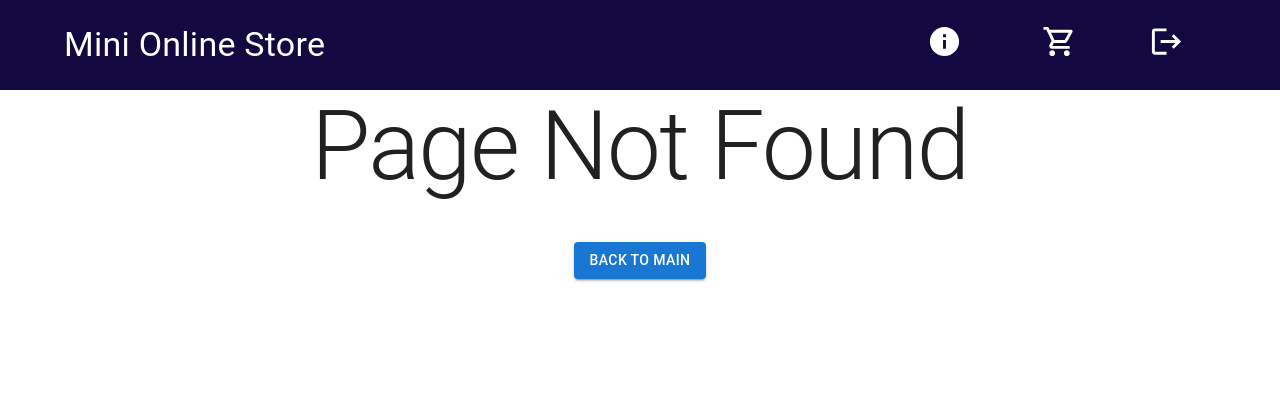
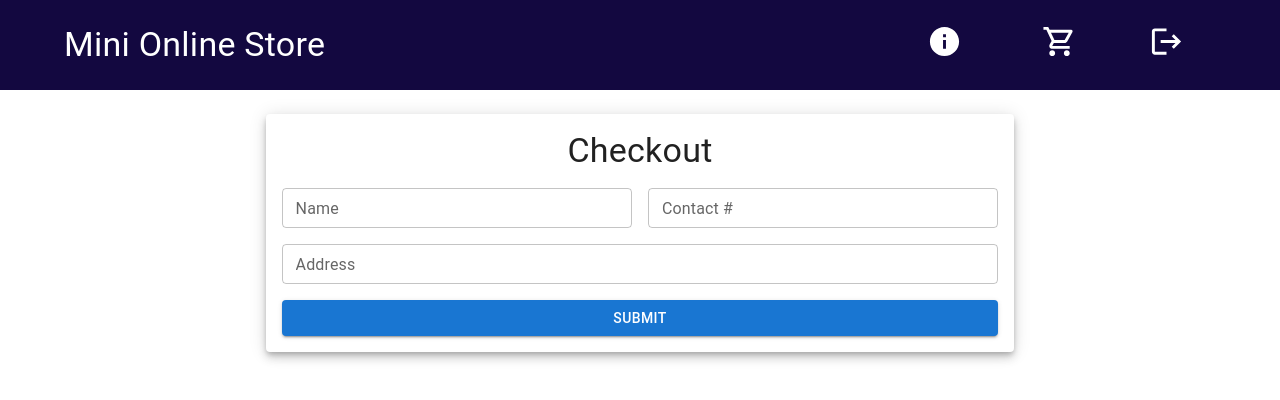
Before and after one commit to cskiller24/Mini-Online-Store, a React (Create React App) app in the folder frontend/: page /checkout in a window 1280 px wide. Before the commit this address had no page. Shown: the top 400 px of the page. Built offline with nearby package versions, Linux system fonts and the light colour scheme.

Commit message:
added user transaction

```diff
--- a/frontend/src/App.js
+++ b/frontend/src/App.js
@@ -16,6 +16,7 @@ import Restock from "./views/admin/Restock";
 import { Products as TestProducts } from "./test/Products";
 import { Carts as TestCarts } from "./test/Carts";
 import { Transactions as TestTransactions } from "./test/Transactions";
+import CheckOut from "./views/CheckOut";
 
 function App() {
   const addToCart = (product) => {
@@ -98,6 +99,11 @@ function App() {
     setTransactions(updateTransaction);
   };
 
+  const addTransaction = (transaction) => {
+    setTransactions([...transactions, transaction]);
+    setCart([]);
+  };
+
   const cancelTransaction = (id) => {
     const updatedTransaction = transactions.map((transaction) =>
       transaction.id === id
@@ -149,6 +155,10 @@ function App() {
             />
           }
         />
+        <Route
+          path="/checkout"
+          element={<CheckOut carts={carts} addTransaction={addTransaction} />}
+        />
         <Route path="*" element={<NotFound />} />
       </Route>
       <Route path="/admin" element={<Admin />}>
--- a/frontend/src/components/Transaction.js
+++ b/frontend/src/components/Transaction.js
@@ -64,6 +64,18 @@ const Transaction = ({ transaction, updateStatus }) => {
         <Typography>{transaction.id}</Typography>
       </AccordionSummary>
       <AccordionDetails>
+        <Box sx={{ display: "flex", justifyContent: "space-between" }}>
+          <Typography>Name:</Typography>
+          <Typography>{transaction.name}</Typography>
+        </Box>
+        <Box sx={{ display: "flex", justifyContent: "space-between" }}>
+          <Typography>Contact #:</Typography>
+          <Typography>{transaction.contact_number}</Typography>
+        </Box>
+        <Box sx={{ display: "flex", justifyContent: "space-between" }}>
+          <Typography>Address:</Typography>
+          <Typography>{transaction.address}</Typography>
+        </Box>
         <TableContainer component={Paper}>
           <Table>
             <TableHead>
--- a/frontend/src/views/Carts.js
+++ b/frontend/src/views/Carts.js
@@ -1,13 +1,17 @@
-import { Typography } from "@mui/material";
+import { Button } from "@mui/material";
 import { Box } from "@mui/system";
+import { Link } from "react-router-dom";
 import Cart from "../components/Cart";
 
 const Carts = ({ carts, total, updateQuantity }) => {
   return (
     <Box>
-      <Typography component="h1" variant="h2" textAlign="center">
-        {total}
-      </Typography>
+      <Link to="/checkout">
+        <Button variant="contained" fullWidth sx={{ mt: 3 }}>
+          CheckOut {total}
+        </Button>
+      </Link>
+      {carts && (
         <Box
           sx={{
             display: "flex",
@@ -19,6 +23,7 @@ const Carts = ({ carts, total, updateQuantity }) => {
             <Cart cart={cart} key={cart.id} updateCart={updateQuantity} />
           ))}
         </Box>
+      )}
     </Box>
   );
 };
--- /dev/null
+++ b/frontend/src/views/CheckOut.js
@@ -0,0 +1,81 @@
+import { Button, Grid, Paper, TextField, Typography } from "@mui/material";
+import { Box } from "@mui/system";
+import { useNavigate } from "react-router";
+import React from "react";
+
+const CheckOut = ({ carts, addTransaction }) => {
+  let navigate = useNavigate();
+  const handleSubmit = (e) => {
+    e.preventDefault();
+    const data = new FormData(e.currentTarget);
+    const transaction = {
+      id: Math.floor(Math.random() * 1000) + 1,
+      name: data.get("name"),
+      contact_number: data.get("contact_number"),
+      address: data.get("address"),
+      status: "Pending",
+      products: [...carts],
+    };
+    addTransaction(transaction);
+    navigate("/");
+  };
+
+  return (
+    <>
+      {carts === [] ||
+      carts === null ||
+      carts === undefined ||
+      carts.length <= 0 ? (
+        <Typography variant="h2" textAlign="center" sx={{ mt: 3 }}>
+          Empty Cart
+        </Typography>
+      ) : (
+        <Box sx={{ display: "flex", justifyContent: "center", mt: 3 }}>
+          <Paper elevation={6} sx={{ p: 2, width: "65%" }}>
+            <Typography variant="h4" textAlign="center">
+              Checkout
+            </Typography>
+            <Box component="form" sx={{ mt: 2 }} onSubmit={handleSubmit}>
+              <Grid container spacing={2}>
+                <Grid item xs={6}>
+                  <TextField
+                    label="Name"
+                    type="text"
+                    fullWidth
+                    size="small"
+                    name="name"
+                  />
+                </Grid>
+                <Grid item xs={6}>
+                  <TextField
+                    label="Contact #"
+                    type="text"
+                    name="contact_number"
+                    fullWidth
+                    size="small"
+                  />
+                </Grid>
+                <Grid item xs={12}>
+                  <TextField
+                    label="Address"
+                    name="address"
+                    type="text"
+                    fullWidth
+                    size="small"
+                  />
+                </Grid>
+                <Grid item xs={12}>
+                  <Button type="submit" variant="contained" fullWidth>
+                    Submit
+                  </Button>
+                </Grid>
+              </Grid>
+            </Box>
+          </Paper>
+        </Box>
+      )}
+    </>
+  );
+};
+
+export default CheckOut;
```
Lines whose indentation alone changed are shown as unchanged.
